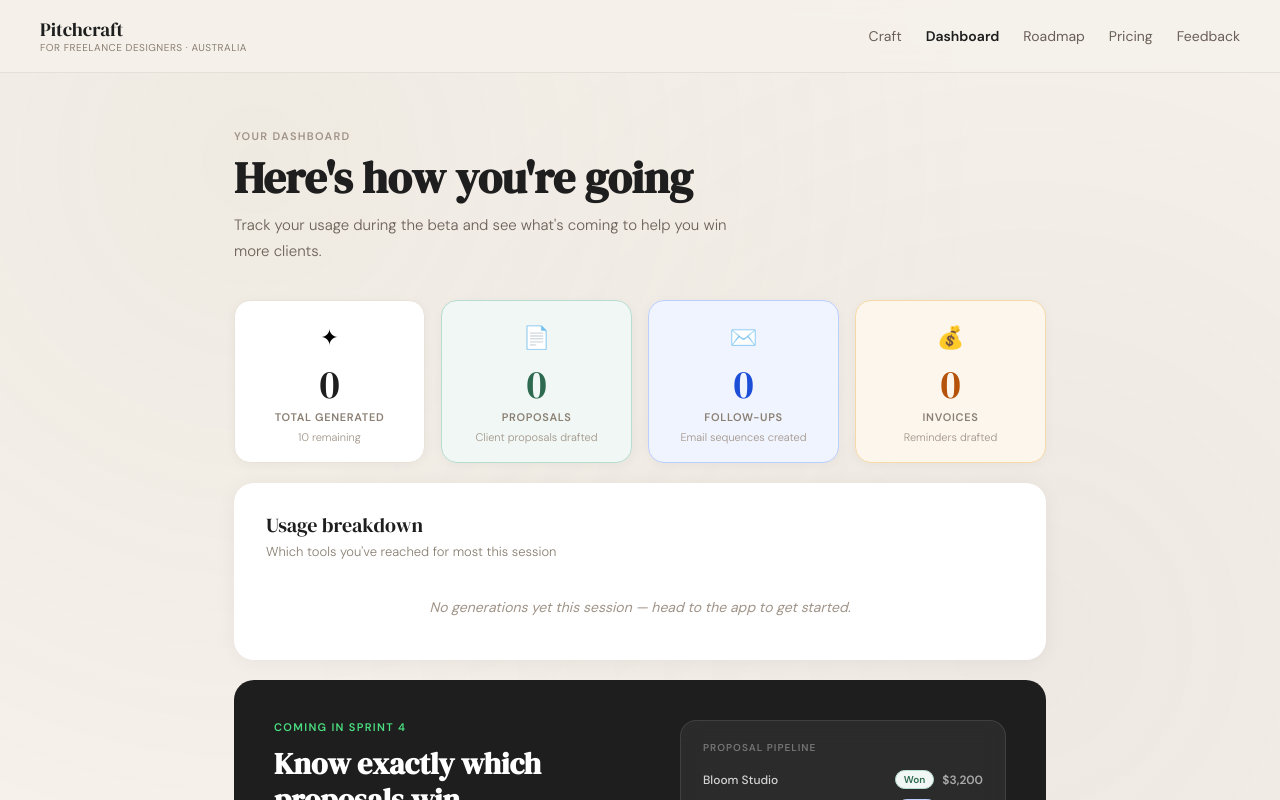
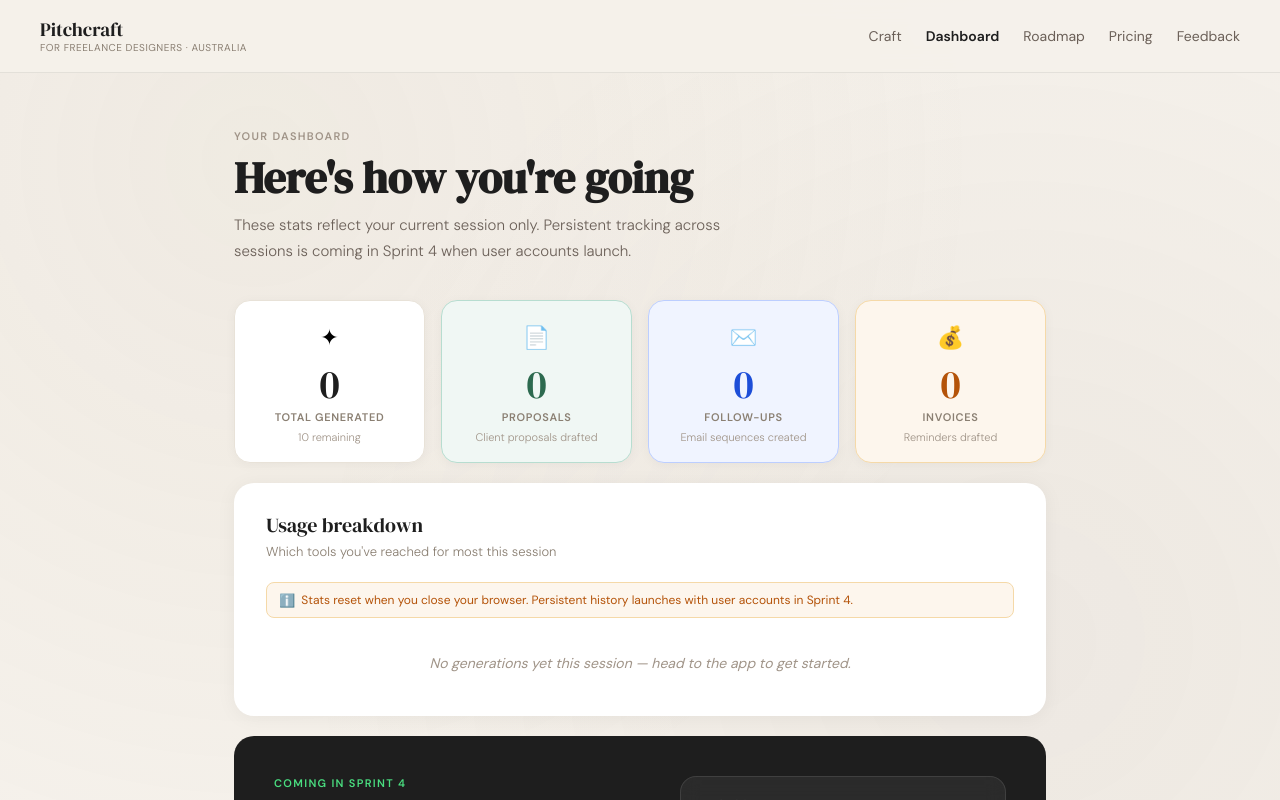
Before and after one commit to cjay44/pitchcraft, a React (Vite) app: page /dashboard in a window 1280 px wide. Shown: the top 800 px of the page. Built offline with nearby package versions, Linux system fonts and the light colour scheme.

Commit message:
fix: add session-only transparency note to dashboard

```diff
--- a/src/pages/DashboardPage.jsx
+++ b/src/pages/DashboardPage.jsx
@@ -84,6 +84,12 @@
           <div style={s.cardTitle}>Usage breakdown</div>
           <div style={s.cardSub}>Which tools you've reached for most this session</div>
         </div>
+      </div>
+      <div style={{ display: 'flex', alignItems: 'center', gap: 6, marginBottom: 20, padding: '8px 12px', background: '#fdf6ed', borderRadius: 8, border: '1px solid #f5d9a8' }}>
+        <span style={{ fontSize: 13 }}>ℹ️</span>
+        <span style={{ fontSize: 12, color: '#B45309', fontWeight: 400, lineHeight: 1.5 }}>
+          Stats reset when you close your browser. Persistent history launches with user accounts in Sprint 4.
+        </span>
       </div>
       {total === 0 ? (
         <p style={s.emptyState}>No generations yet this session — head to the app to get started.</p>
@@ -222,7 +228,7 @@
         <div style={s.hero}>
           <div style={s.heroLabel}>Your Dashboard</div>
           <h1 style={s.heroTitle}>Here's how you're going</h1>
-          <p style={s.heroSub}>Track your usage during the beta and see what's coming to help you win more clients.</p>
+          <p style={s.heroSub}>These stats reflect your current session only. Persistent tracking across sessions is coming in Sprint 4 when user accounts launch.</p>
         </div>
 
         {/* Beta banner */}
```
